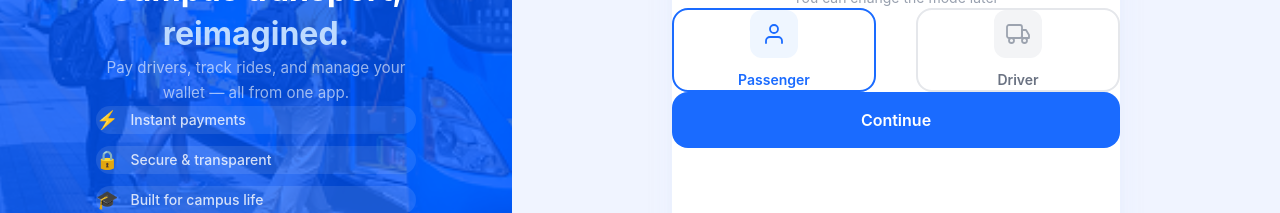
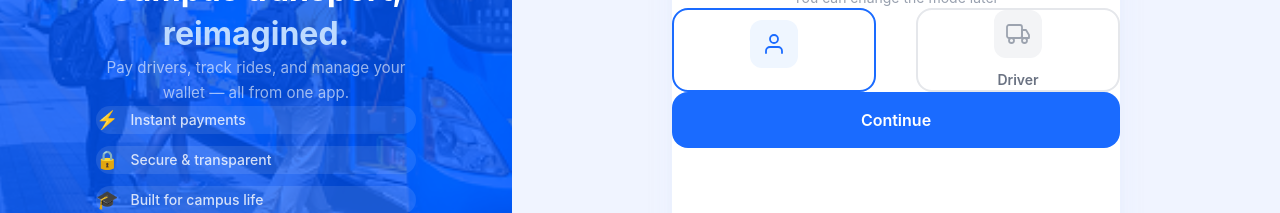
Before and after one commit to JOSEPH-ONOFIOK/OWA-APP, a React (Vite) app: page /role in a window 1280 px wide. Shown: the part 365-578 px from the top of the page. Built offline with nearby package versions, Linux system fonts and the light colour scheme.

Commit message:
new update

```diff
--- a/src/pages/UserRoleSelection.jsx
+++ b/src/pages/UserRoleSelection.jsx
@@ -29,7 +29,7 @@ export default function UserRoleSelection() {
         {[
           {
             id: 'passenger',
-            label: 'Passenger',
+
             icon: (active) => (
               <svg width="2
               4" height="24" viewBox="0 0 24 24" fill="none" stroke={active ? '#1A6BFF' : '#9ca3af'} strokeWidth="1.8" strokeLinecap="round" strokeLinejoin="round">
```
